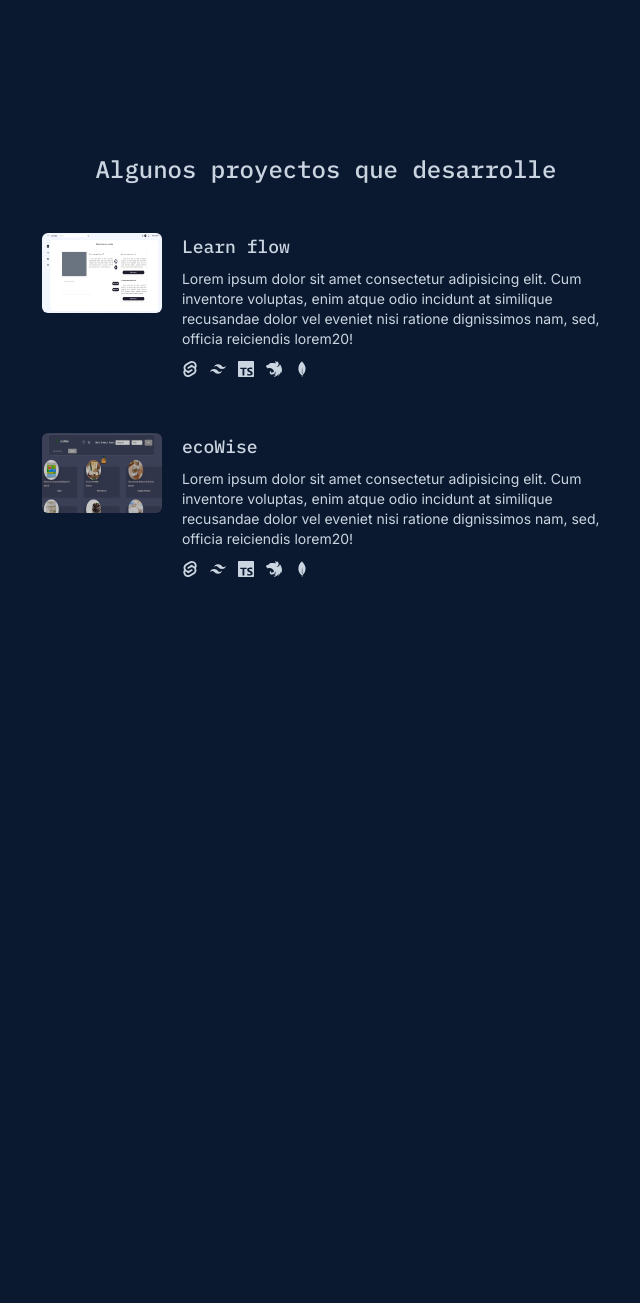
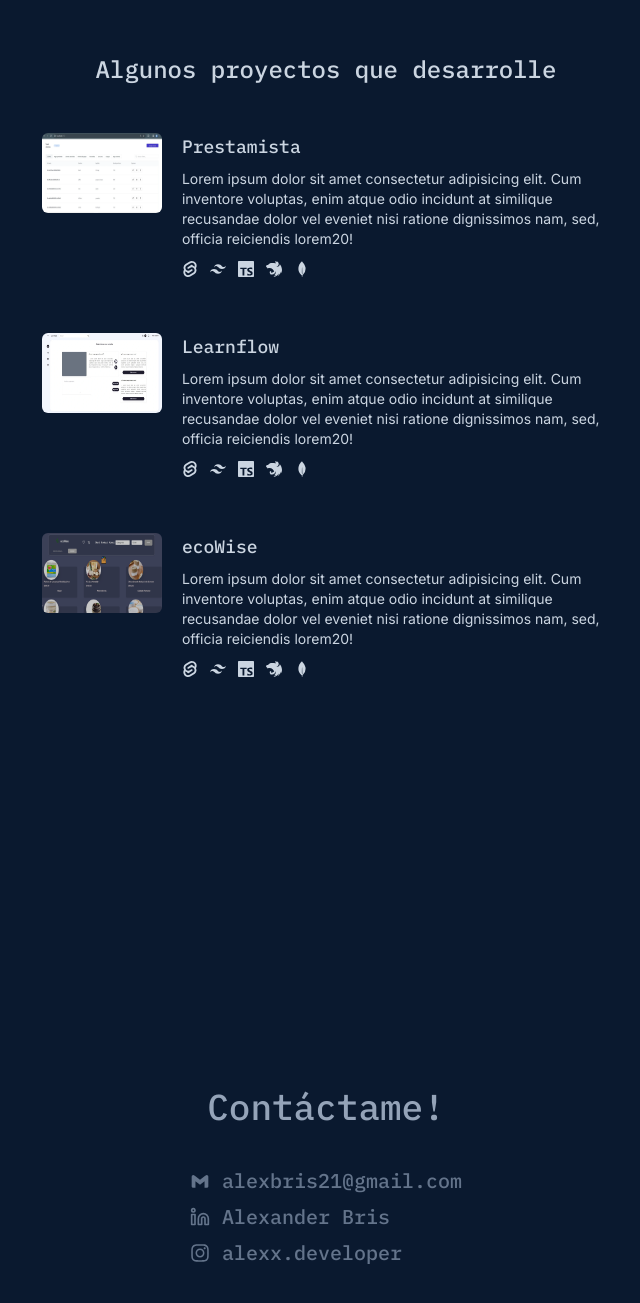
Before and after one commit to Alex-Br1s/Portfolio2.0, a Next.js app: page / in a window 1280 px wide. Shown: the part 2471-3774 px from the top of the page, without its empty margins (314-954 px from the left). Before the commit the page ends 3296 px from the top, so only its background shows below. Built offline with nearby package versions, Linux system fonts and the light colour scheme.

Commit message:
avances sección de contacto agregado y demas detalles

```diff
--- /dev/null
+++ b/src/app/components/Contact.jsx
@@ -0,0 +1,31 @@
+import { BiLogoGmail } from "react-icons/bi";
+import { FiLinkedin } from "react-icons/fi";
+import { FaInstagram } from "react-icons/fa6";
+import { ibmPlexMono } from "../ui/fonts";
+import Link from "next/link";
+
+const Contact = () => {
+
+  return (
+    <section id="contact" className="h-screen flex justify-center items-center flex-col ">
+    <div className="w-full md:w-96 h-1/2 gap-10 hover:border-t border-slate-600 hover:shadow-md hover:rounded-md hover:bg-slate-800/50 flex flex-col items-center justify-center">
+      <h1 className={`text-4xl text-slate-400 ${ibmPlexMono.className}`}>Contáctame!</h1>
+      <div className="flex flex-col">
+      <ul>
+        <li className={`flex items-center gap-3 text-xl text-slate-500 hover:text-slate-400 transition-all duration-300 ${ibmPlexMono.className}`}><span>{<BiLogoGmail />}</span>
+        <Link target="_blank" href='mailto:alexbris21@gmail.com'>alexbris21@gmail.com</Link>
+        </li>
+        <li className={`flex items-center gap-3 my-2 text-xl text-slate-500 hover:text-slate-400 transition-all duration-300  ${ibmPlexMono.className}`}><span>{<FiLinkedin />}</span>
+        <Link target="_blank" href='https://www.linkedin.com/in/alexander-emanuel-bris-313655266/'>Alexander Bris</Link>
+        </li>
+        <li className={`flex items-center gap-3 text-xl text-slate-500 hover:text-slate-400 transition-all duration-300  ${ibmPlexMono.className}`}><span>{<FaInstagram />}</span>
+        <Link target="_blank" href='https://www.instagram.com/alexx.developer/'>alexx.developer</Link>
+        </li>
+      </ul>
+      </div>
+    </div>
+    </section>
+  );
+};
+
+export default Contact;
--- a/src/app/components/Projects.jsx
+++ b/src/app/components/Projects.jsx
@@ -12,7 +12,7 @@ const Projects = () => {
   const screenMobile = useMediaQuery({ maxWidth: 550 });
 
   return (
-    <section id="work" className="ex:h-screen h-full text-slate-300 flex justify-center items-center flex-col gap-5">
+    <section id="work" className="lg:h-screen h-full text-slate-300 flex justify-center items-center flex-col gap-5">
       <h1 className={`${ibmPlexMono.className} text-2xl pb-4`}>Algunos proyectos que desarrolle</h1>
       <div className={`flex flex-col lg:flex-row gap-5 ex:w-full w-80 md:w-1/2 lg:min-h-44 p-3 rounded-md hover:bg-slate-800/50 hover:shadow-md border-slate-600 hover:border-t ${screenMobile ? 'bg-slate-800/50 shadow-md border-slate-600 border-t' : ''}`}>
         <div className="w-96 h-20">
@@ -20,12 +20,41 @@ const Projects = () => {
             className="lg:h-full lg:w-full rounded-md"
             width="200"
             height="150"
-            src="/learnflow-cards.webp"
-            alt="learnflow"
+            src="/home-prestamista.webp"
+            alt="example 1"
           />
         </div>
         <div>
-          <h2 className={`${ibmPlexMono.className} text-lg pb-2`}>Learn flow</h2>
+          <h2 className={`${ibmPlexMono.className} text-lg pb-2`}>Prestamista</h2>
+          <p className="text-sm w-full">
+            Lorem ipsum dolor sit amet consectetur adipisicing elit. Cum
+            inventore voluptas, enim atque odio incidunt at similique recusandae
+            dolor vel eveniet nisi ratione dignissimos nam, sed, officia
+            reiciendis lorem20!
+          </p>
+          <div className="flex my-3 gap-3">
+          <SiSvelte />
+          <SiTailwindcss />
+          <SiTypescript />
+          <SiNestjs />
+          <SiMongodb />
+          </div>
+          <p></p>
+        </div>
+      </div>
+
+      <div className={`flex flex-col lg:flex-row gap-5 ex:w-full w-80 md:w-1/2 lg:min-h-44 p-3 rounded-md hover:bg-slate-800/50 hover:shadow-md border-slate-600 hover:border-t ${screenMobile ? 'bg-slate-800/50 shadow-md border-slate-600 border-t' : ''}`}>
+        <div className="w-96 h-20">
+          <Image
+            className="lg:h-full lg:w-full rounded-md"
+            width="200"
+            height="150"
+            src="/learnflow-cards.webp"
+            alt="ecoWise"
+          />
+        </div>
+        <div>
+          <h2 className={`${ibmPlexMono.className} lg:flex text-lg pb-2`}>Learnflow</h2>
           <p className="text-sm w-full">
             Lorem ipsum dolor sit amet consectetur adipisicing elit. Cum
             inventore voluptas, enim atque odio incidunt at similique recusandae
--- a/src/app/page.jsx
+++ b/src/app/page.jsx
@@ -1,19 +1,18 @@
 'use client'
-import { useMediaQuery } from "react-responsive";
 import About from "./components/About";
 import Alex from "./components/Alex";
 import Experience from './components/Experience'
 import Projects from "./components/Projects";
+import Contact from "./components/Contact";
 
 export default function Home() {
-  const isSmallScreen = useMediaQuery({ maxWidth: 768 });
-
   return (
     <main>
       <Alex />
       <About />
       <Experience />
       <Projects />
+      <Contact />
     </main>
   );
 }
```
Also changed, not shown: public/img-example.jpg (added), src/app/globals.css (line endings or trailing spaces).
